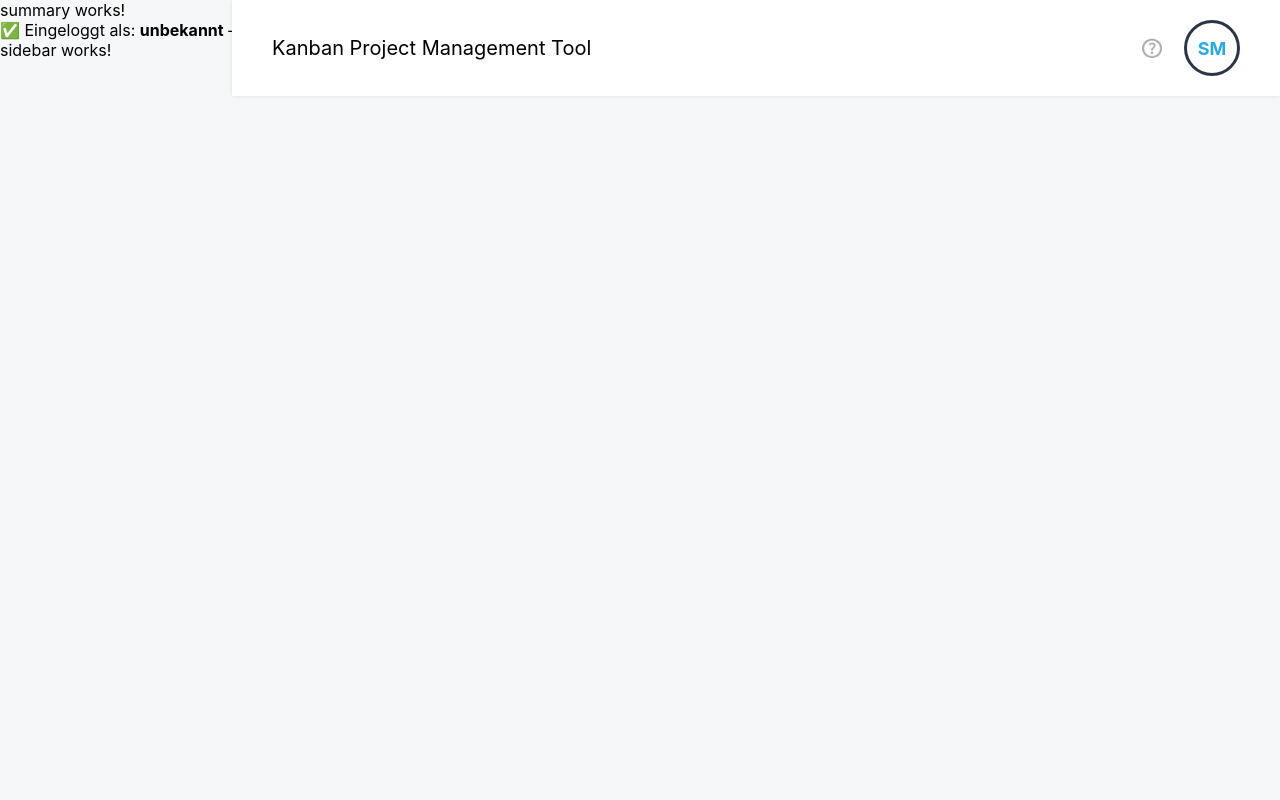
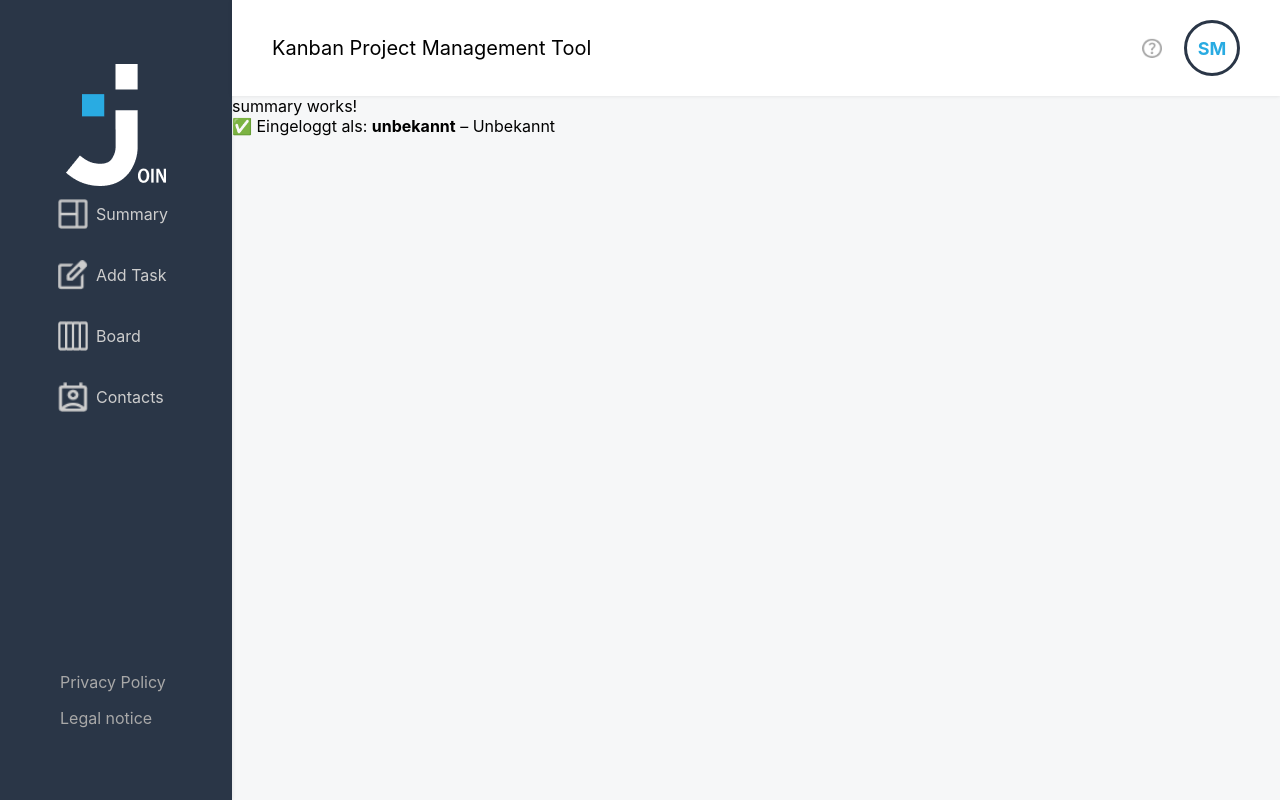
Before and after one commit to RahmiEsen/Join, an Angular app in the folder Frontend/: page /summary in a window 1280 px wide. Built offline with nearby package versions, Linux system fonts and the light colour scheme.

Commit message:
feat: implement sidebar layout

```diff
--- a/Frontend/src/app/core/layout/header/header.component.scss
+++ b/Frontend/src/app/core/layout/header/header.component.scss
@@ -13,5 +13,9 @@
         width: 56px;
         border: 3px solid $primary;
         border-radius: 50%;
+        cursor: pointer;
+        &:hover {
+            background-color: #e1e6ec;
+        }
     }
 }
--- a/Frontend/src/app/core/layout/main-layout/main-layout.component.html
+++ b/Frontend/src/app/core/layout/main-layout/main-layout.component.html
@@ -1,3 +1,6 @@
 <app-header></app-header>
-<router-outlet></router-outlet>
+<main>
+    <router-outlet></router-outlet>
+
+</main>
 <app-sidebar></app-sidebar>
--- a/Frontend/src/app/core/layout/sidebar/sidebar.component.html
+++ b/Frontend/src/app/core/layout/sidebar/sidebar.component.html
@@ -1 +1,15 @@
-<p>sidebar works!</p>
+<aside>
+    <div class="logo">
+        <img src="./assets/images/logo.png" alt="">
+    </div>
+    <nav>
+        <a [routerLink]="item.route" *ngFor="let item of navItems">
+        <img [src]="'./assets/images/' + (hoveredItem === item.label ? item.iconHover : item.icon)" [alt]="item.label" />
+        <p>{{ item.label }}</p>
+        </a>
+    </nav>
+    <footer>
+        <a href="">Privacy Policy</a>
+        <a href="">Legal notice</a>
+    </footer>
+</aside>
--- a/Frontend/src/app/core/layout/sidebar/sidebar.component.scss
+++ b/Frontend/src/app/core/layout/sidebar/sidebar.component.scss
@@ -0,0 +1,18 @@
+@use '../../../../styles/mixins' as *;
+@use '../../../../styles/variables' as *;
+
+footer {
+    @include column;
+    width: 100%;
+    padding: 243px 0 0 52px;
+    a {
+        color: #A8A8A8;
+        font-size: 16px;
+        padding: 8px;
+        &:hover {
+            border: none;
+            color: $hover;
+            font-weight: 700;
+        }
+    }
+}
--- a/Frontend/src/app/core/layout/sidebar/sidebar.component.ts
+++ b/Frontend/src/app/core/layout/sidebar/sidebar.component.ts
@@ -1,13 +1,41 @@
 import { Component } from '@angular/core';
+import { CommonModule } from '@angular/common';
+import { RouterModule } from '@angular/router';
 
 @Component({
   selector: 'app-sidebar',
   standalone: true,
-  imports: [],
+  imports: [CommonModule, RouterModule],
   templateUrl: './sidebar.component.html',
   styleUrl: './sidebar.component.scss'
 })
 
 export class SidebarComponent {
-
+  navItems = [
+    {
+      label: 'Summary',
+      route: '/summary',
+      icon: 'summary.png',
+      iconHover: 'summary-hover.png'
+    },
+    {
+      label: 'Add Task',
+      route: '/add-task',
+      icon: 'add-task.png',
+      iconHover: 'add-task-hover.png'
+    },
+    {
+      label: 'Board',
+      route: '/board',
+      icon: 'board.png',
+      iconHover: 'board-hover.png'
+    },
+    {
+      label: 'Contacts',
+      route: '/contacts',
+      icon: 'contacts.png',
+      iconHover: 'contacts-hover.png'
+    }
+  ];
+  hoveredItem: string | null = null;
 }
--- a/Frontend/src/main.scss
+++ b/Frontend/src/main.scss
@@ -107,6 +107,50 @@ header {
     box-shadow: $shadow;
 }
 
+aside {
+    @include column-space;
+    height: 100vh;
+    width: 232px;
+    background-color: $primary;
+    padding: 64px 0;
+    box-shadow: $shadow;
+}
+
+nav {
+    @include column-center;
+    width: 100%;
+    gap: 15px;
+    a {
+        @include center-start;
+        height: 46px;
+        width: 100%;
+        color: #cdcdcd;
+        padding: 8px 58px;
+        gap: 8px;
+        &:hover {
+            background-color: #2A3D59;
+            border: none;
+        }
+        img {
+            height: 30px;
+            width: 30px;
+        }
+    }
+}
+
+main {
+    position: absolute;
+    height: calc(100vh - 96px);
+    width: calc(100vw - 232px);
+    top: 96px;
+    right: 0;
+}
+
+.active {
+    background-color: $primary;
+    color: #fff;
+}
+
 .secondary-btn {
     background-color: transparent;
     color: $primary;
@@ -132,6 +176,11 @@ header {
         height: 20px;
         width: 20px;
     }
+    &:hover {
+        background-color: unset;
+        border-color: none;
+        box-shadow: none;
+    }
 }
 
 .error {
--- a/Frontend/src/styles/_mixins.scss
+++ b/Frontend/src/styles/_mixins.scss
@@ -7,6 +7,13 @@
 @mixin column-center {
     display: flex;
     justify-content: center;
+    align-items: center;
+    flex-direction: column;
+}
+
+@mixin column-space {
+    display: flex;
+    justify-content: space-between;
     align-items: center;
     flex-direction: column;
 }
@@ -34,3 +41,9 @@
     justify-content: start;
     align-items: start;
 }
+
+@mixin center-start {
+    display: flex;
+    justify-content: start;
+    align-items: center;
+}
```
